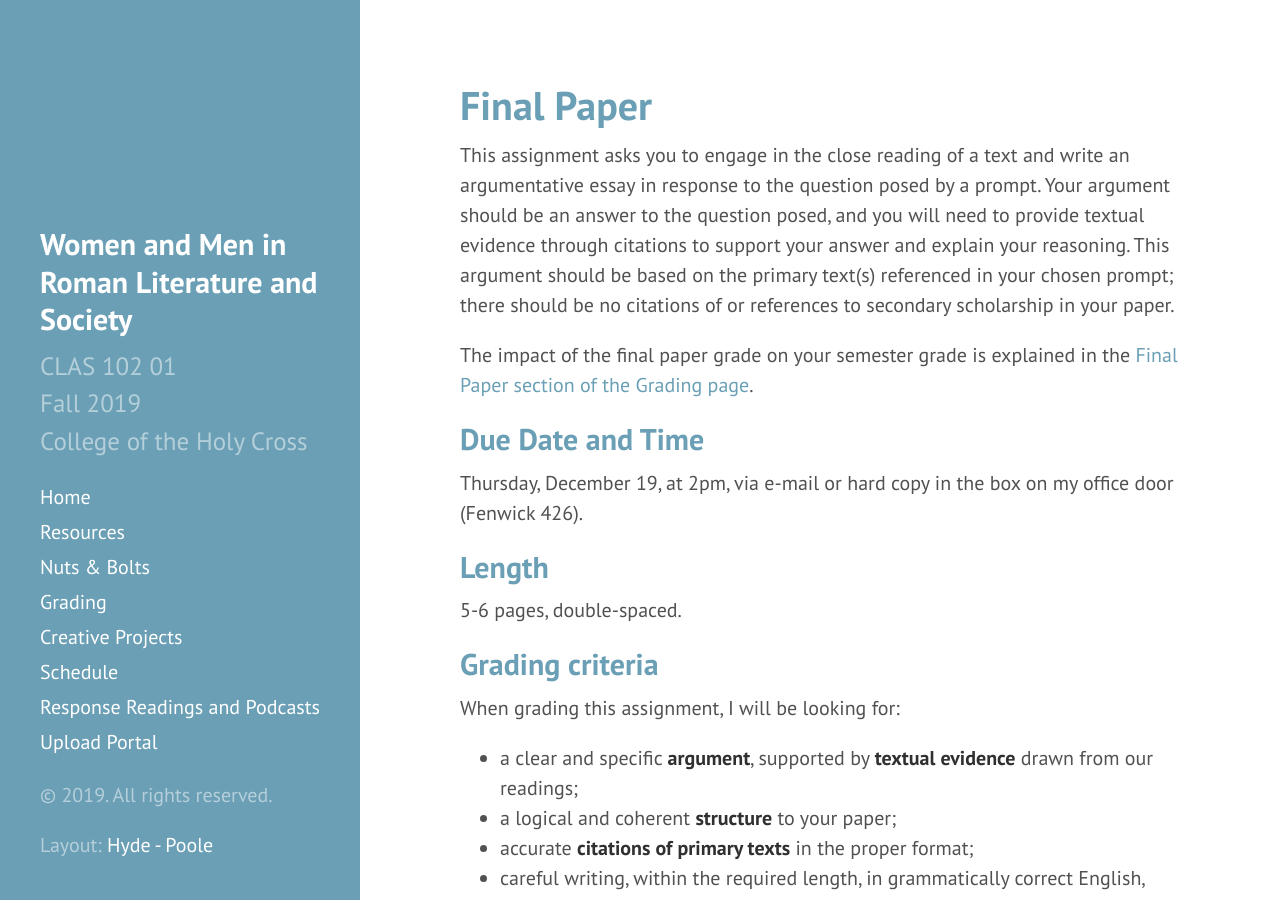
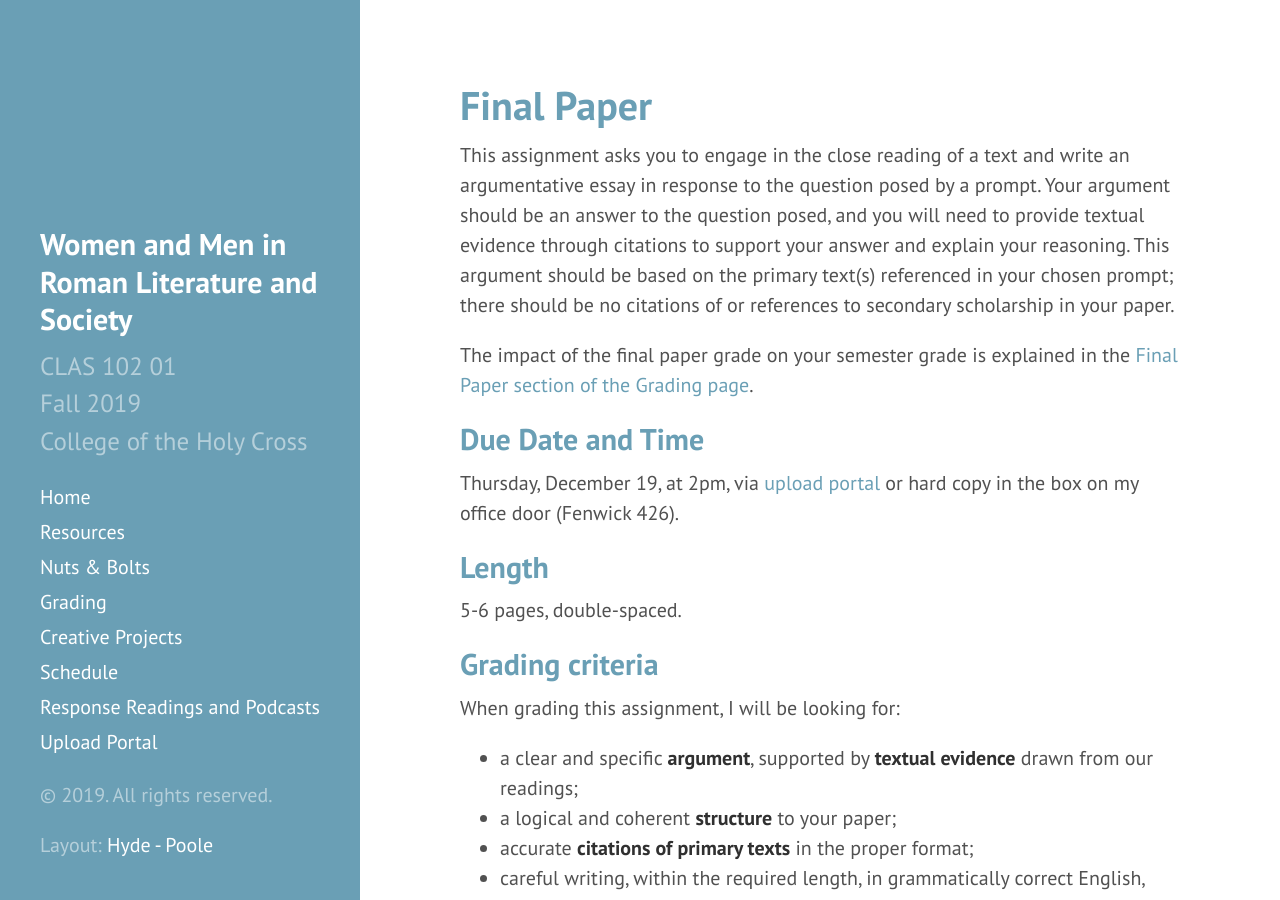
Before and after one commit to DLibatique/CLAS102-F19, a Jekyll site: the page built from _pages/paper.md, in a window 1280 px wide and 900 px high. Built offline with Jekyll 4.4.1, drawn with Linux system fonts in a browser that asks for light colours.

Commit message:
added upload portal link

```diff
--- a/_pages/paper.md
+++ b/_pages/paper.md
@@ -10,7 +10,7 @@
 
 ## Due Date and Time
 
-Thursday, December 19, at 2pm, via e-mail or hard copy in the box on my office door (Fenwick 426).
+Thursday, December 19, at 2pm, via [upload portal](https://forms.gle/AQSPjMyhwTN6x8Vw8) or hard copy in the box on my office door (Fenwick 426).
 
 ## Length
 
```
